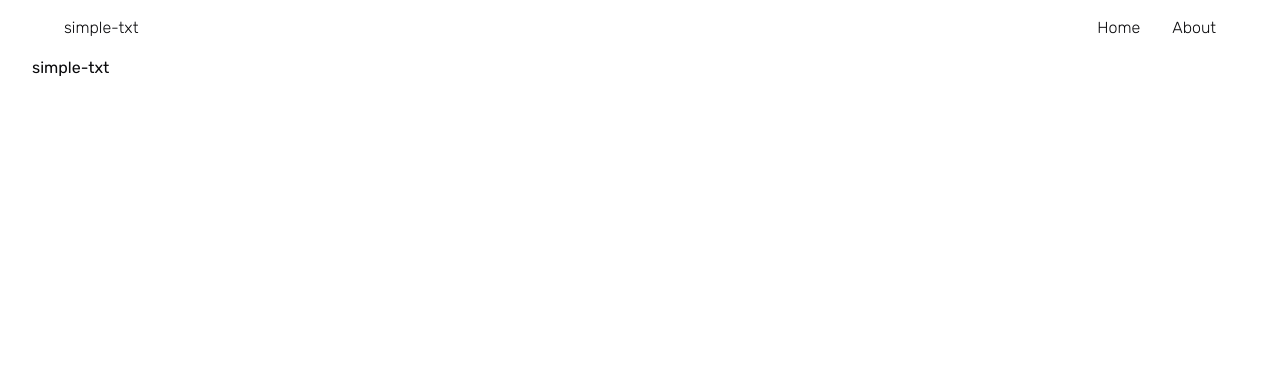
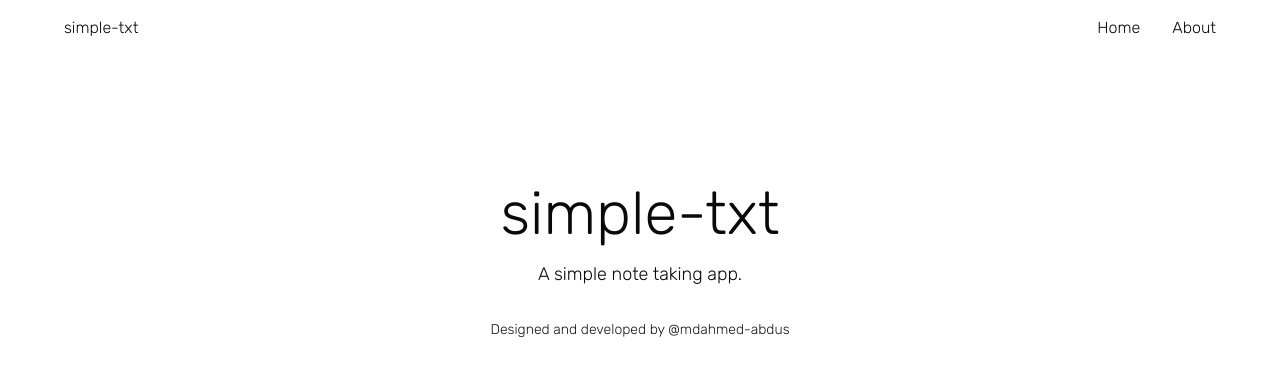
Before and after one commit to mdahmed-abdus/simple-txt, a Next.js app: page / in a window 1280 px wide. Shown: the top 376 px of the page. Built offline with nearby package versions, Linux system fonts and the light colour scheme.

Commit message:
Add hero component

```diff
--- a/src/app/page.tsx
+++ b/src/app/page.tsx
@@ -1,3 +1,9 @@
+import Hero from '@/components/Hero';
+
 export default function Home() {
-  return <h1>simple-txt</h1>;
+  return (
+    <div>
+      <Hero />
+    </div>
+  );
 }
--- /dev/null
+++ b/src/components/Hero.tsx
@@ -0,0 +1,18 @@
+export default function Hero() {
+  return (
+    <div className="mt-32 mb-32 font-thin text-center">
+      <h1 className="text-6xl">simple-txt</h1>
+      <p className="mt-4 text-lg">A simple note taking app.</p>
+      <p className="mt-8 text-primary text-sm text-center">
+        Designed and developed by @
+        <a
+          className="hover:text-destructive hover:underline"
+          href="https://github.com/mdahmed-abdus"
+          target="_blank"
+        >
+          mdahmed-abdus
+        </a>
+      </p>
+    </div>
+  );
+}
```
